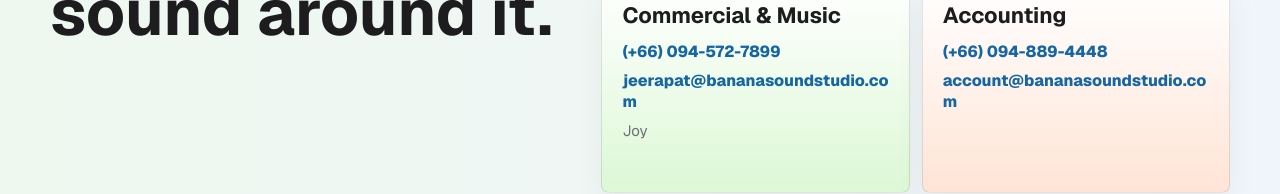
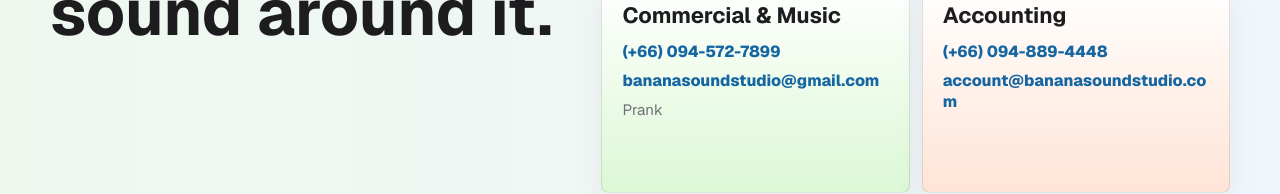
Before and after one commit to eskimo-project/bananasoundstudio, a Next.js app: page / in a window 1280 px wide. Shown: the part 11484-11678 px from the top of the page. Built offline with nearby package versions, Linux system fonts and the light colour scheme.

Commit message:
Update commercial music contact

```diff
--- a/app/page.tsx
+++ b/app/page.tsx
@@ -595,8 +595,8 @@ export default function Home() {
           <article>
             <h3>Commercial & Music</h3>
             <a href="tel:+66945727899">(+66) 094-572-7899</a>
-            <a href="mailto:jeerapat@bananasoundstudio.com">jeerapat@bananasoundstudio.com</a>
-            <p>Joy</p>
+            <a href="mailto:bananasoundstudio@gmail.com">bananasoundstudio@gmail.com</a>
+            <p>Prank</p>
           </article>
           <article>
             <h3>Accounting</h3>
```
